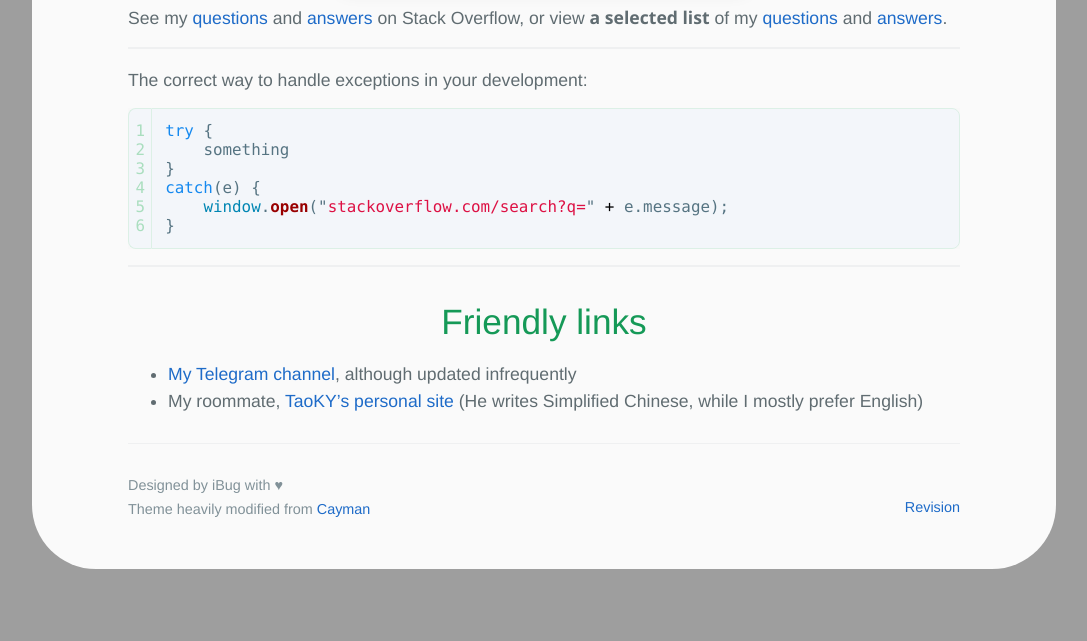
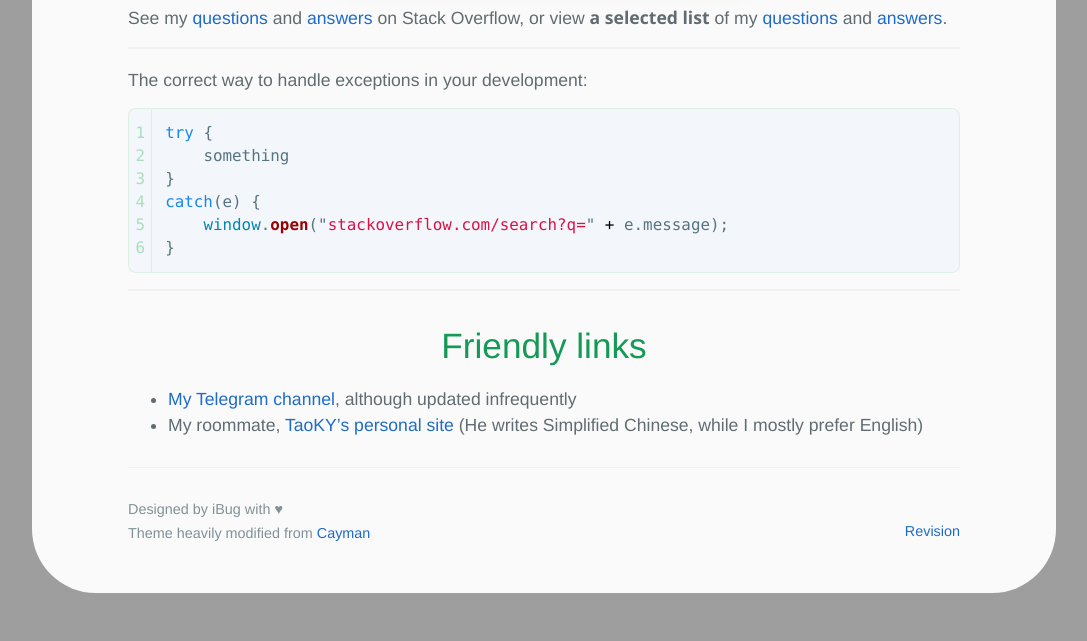
Before and after one commit to iBug/iBug-source, a Jekyll site: the page built from index.md, in a window 1280 px wide. Shown: the part 1309-1950 px from the top of the page, without its empty margins (96-1183 px from the left). Built offline with Jekyll 4.4.1, drawn with Linux system fonts in a browser that asks for light colours; some web fonts are replaced; before the commit the page ends 1926 px from its top, so only the background shows below that.

Commit message:
fix line-height on <pre> not working

```diff
--- a/_sass/main-content.scss
+++ b/_sass/main-content.scss
@@ -46,7 +46,7 @@
 			padding: inherit;
 			border: inherit;
 			word-wrap: inherit;
-			font-family:Consolas,Monaco,Lucida Console,Liberation Mono,DejaVu Sans Mono,Bitstream Vera Sans Mono,Courier New;
+			font-family: Consolas,Monaco,Lucida Console,Liberation Mono,DejaVu Sans Mono,Bitstream Vera Sans Mono,Courier New;
 		}
 	}
 
@@ -67,7 +67,7 @@
 	code {
 		padding: 2px 4px;
 		//font-family: Consolas, "Liberation Mono", Menlo, Courier, monospace;
-		font-family:Consolas,Monaco,Lucida Console,Liberation Mono,DejaVu Sans Mono,Bitstream Vera Sans Mono,Courier New, monospace, serif;
+		font-family: Consolas,Monaco,Lucida Console,Liberation Mono,DejaVu Sans Mono,Bitstream Vera Sans Mono,Courier New, monospace, serif;
 		font-size: 0.95em; // 0.9rem
 		color: $code-text-color;
 		background-color: $code-bg-color;
@@ -80,7 +80,8 @@
 		margin-top: 0;
 		margin-bottom: 1rem;
 		line-height: 1.45;
-		font: 0.95em Consolas, "Liberation Mono", Menlo, Courier, monospace;
+		font-size: 0.95em;
+		font-family: Consolas, "Liberation Mono", Menlo, Courier, monospace;
 		color: $code-text-color;
 		word-wrap: normal;
 		background-color: $code-bg-color;
```
